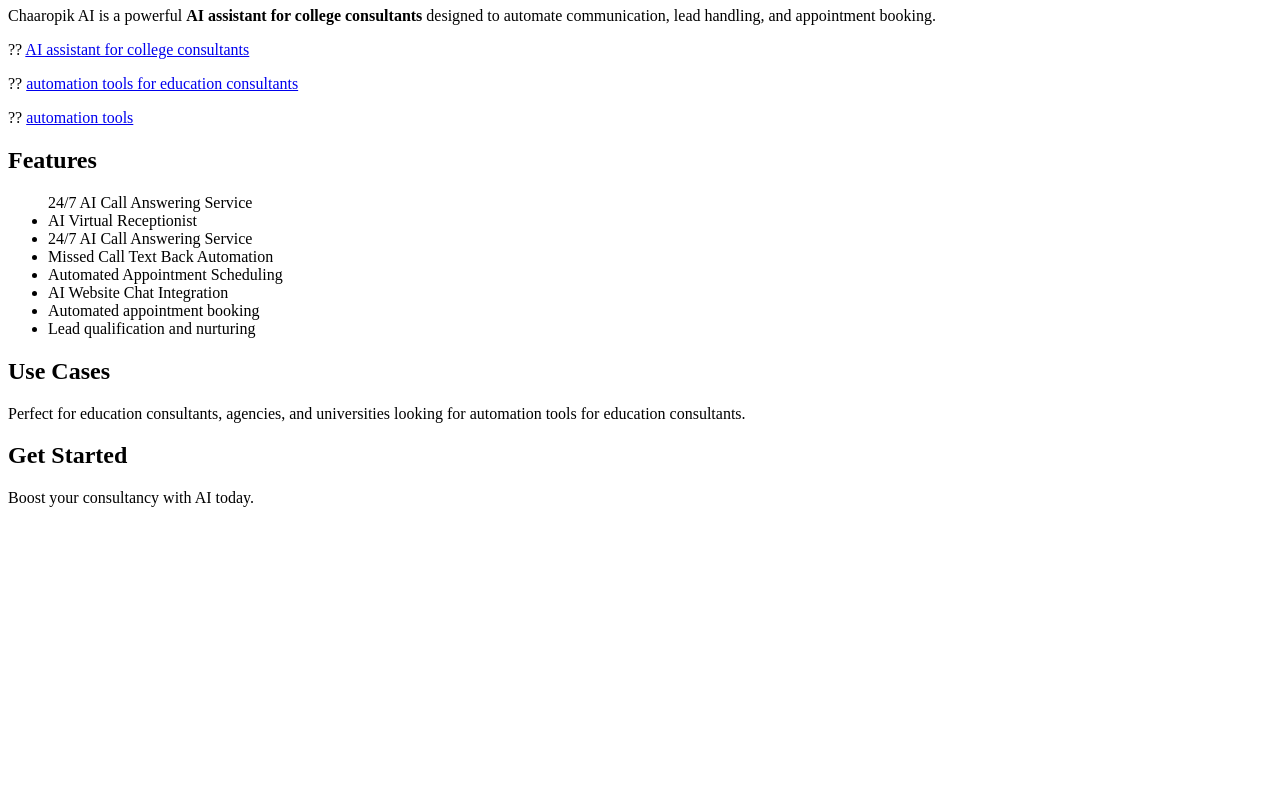
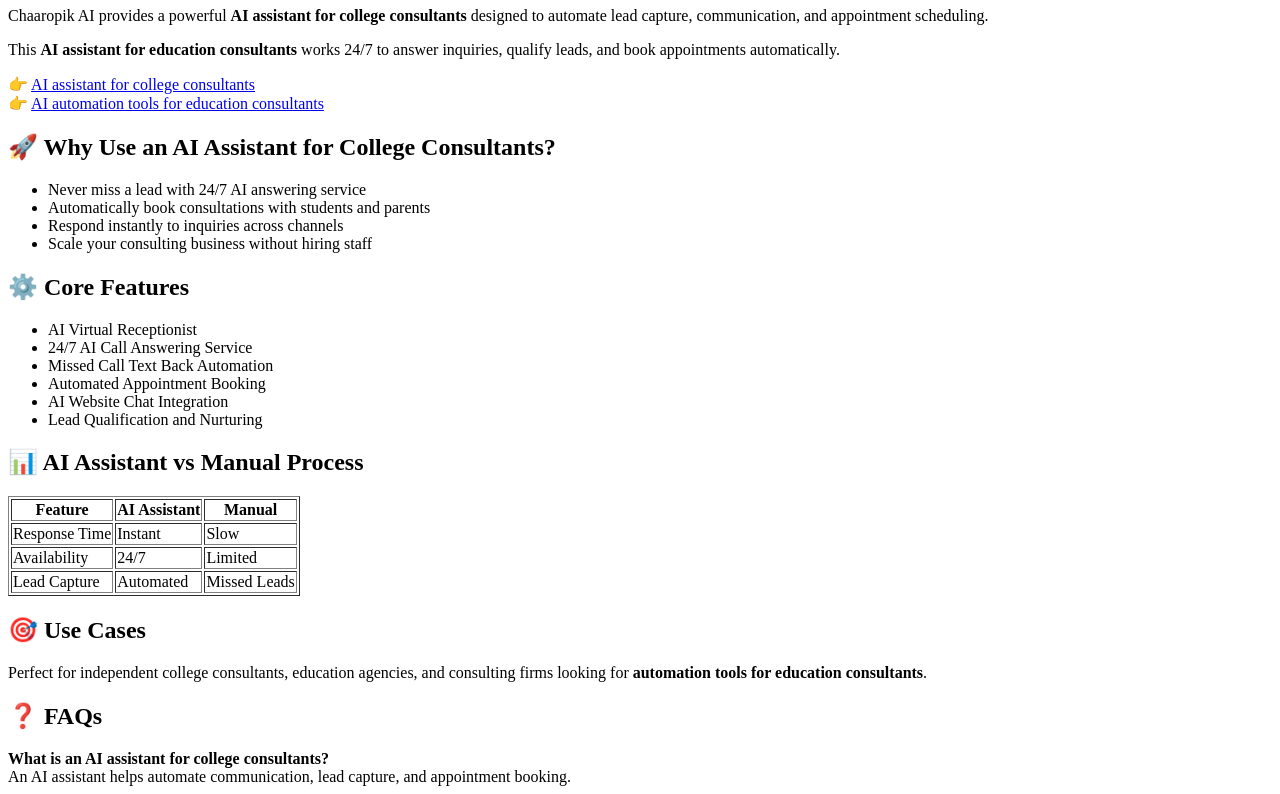
Before and after one commit to ai-assistant-college-consultants/Chaaropik-AI, a plain HTML site: page index.html in a window 1280 px wide. Shown: the part 73-867 px from the top of the page. Before the commit the page ends 800 px from the top, so only its background shows below. Drawn offline with Linux system fonts and the light colour scheme.

Commit message:
Update index.html

```diff
--- a/index.html
+++ b/index.html
@@ -2,11 +2,13 @@
 <html lang="en">
 <head>
   <meta charset="UTF-8">
-  <title>AI Assistant for College Consultants | Chaaropik AI</title>
-  <meta name="description" content="Chaaropik AI provides AI assistant, automation tools, and AI receptionist solutions for education and college consultants.">
 
-  <!-- ? Schema (VERY IMPORTANT FOR SEO) -->
- <script type="application/ld+json">
+  <title>AI Assistant for College Consultants (24/7 Booking & AI Answering Service)</title>
+
+  <meta name="description" content="AI assistant for college consultants in the USA. 24/7 AI answering service, automated appointment booking, and lead capture for education consultants.">
+
+  <!-- SEO Schema -->
+  <script type="application/ld+json">
 {
   "@context": "https://schema.org",
   "@graph": [
@@ -24,7 +26,7 @@
     {
       "@type": "Service",
       "name": "AI Assistant for College Consultants",
-      "description": "24/7 AI answering service and appointment booking AI for education consultants in the USA. Designed for independent college consultants to automate lead capture, messaging, and scheduling.",
+      "description": "24/7 AI answering service and appointment booking AI for education consultants in the USA.",
       "provider": {
         "@type": "Organization",
         "name": "Chaaropik AI"
@@ -37,62 +39,94 @@
         "AI assistant for college consultants",
         "AI assistant for education consultants",
         "AI answering service for education consultants",
-        "AI answering service for college consulting businesses",
-        "appointment booking AI for college consultants",
-        "appointment booking AI for education consultants",
-        "virtual assistant for college consultants",
-        "automated support for college consultants",
-        "AI tool for education consultants",
-        "24/7 AI assistant for education consultants",
-        "AI assistant for independent college consultants"
+        "appointment booking AI for college consultants"
       ]
     }
 
   ]
 }
 </script>
+
 </head>
 
 <body>
 
-<h1>AI Assistant for College Consultants</h1>
+<h1>AI Assistant for College Consultants (24/7 AI Answering & Booking System)</h1>
 
 <p>
-Chaaropik AI is a powerful <strong>AI assistant for college consultants</strong> designed to automate communication, lead handling, and appointment booking.
+Chaaropik AI provides a powerful <strong>AI assistant for college consultants</strong> designed to automate lead capture, communication, and appointment scheduling.
 </p>
 
 <p>
-?? <a href="https://yourdomain.com/ai-assistant-college-consultants">AI assistant for college consultants</a>
+This <strong>AI assistant for education consultants</strong> works 24/7 to answer inquiries, qualify leads, and book appointments automatically.
 </p>
 
 <p>
-?? <a href="https://chaaropik.com/ai-assistant-college-consultants">automation tools for education consultants</a>
+👉 <a href="https://chaaropik.com/ai-assistant-college-consultants">AI assistant for college consultants</a><br>
+👉 <a href="https://chaaropik.com/connect">AI automation tools for education consultants</a>
 </p>
 
-<p>
-?? <a href="https://chaaropik.com/connect">automation tools</a>
-</p>
+<h2>🚀 Why Use an AI Assistant for College Consultants?</h2>
+<ul>
+  <li>Never miss a lead with 24/7 AI answering service</li>
+  <li>Automatically book consultations with students and parents</li>
+  <li>Respond instantly to inquiries across channels</li>
+  <li>Scale your consulting business without hiring staff</li>
+</ul>
 
-<h2>Features</h2>
+<h2>⚙️ Core Features</h2>
 <ul>
-24/7 AI Call Answering Service
   <li>AI Virtual Receptionist</li>
   <li>24/7 AI Call Answering Service</li>
   <li>Missed Call Text Back Automation</li>
-  <li>Automated Appointment Scheduling</li>
+  <li>Automated Appointment Booking</li>
   <li>AI Website Chat Integration</li>
-  <li>Automated appointment booking</li>
-  <li>Lead qualification and nurturing</li>
+  <li>Lead Qualification and Nurturing</li>
 </ul>
 
-<h2>Use Cases</h2>
+<h2>📊 AI Assistant vs Manual Process</h2>
+<table border="1">
+<tr>
+<th>Feature</th>
+<th>AI Assistant</th>
+<th>Manual</th>
+</tr>
+<tr>
+<td>Response Time</td>
+<td>Instant</td>
+<td>Slow</td>
+</tr>
+<tr>
+<td>Availability</td>
+<td>24/7</td>
+<td>Limited</td>
+</tr>
+<tr>
+<td>Lead Capture</td>
+<td>Automated</td>
+<td>Missed Leads</td>
+</tr>
+</table>
+
+<h2>🎯 Use Cases</h2>
 <p>
-Perfect for education consultants, agencies, and universities looking for automation tools for education consultants.
+Perfect for independent college consultants, education agencies, and consulting firms looking for <strong>automation tools for education consultants</strong>.
 </p>
 
-<h2>Get Started</h2>
+<h2>❓ FAQs</h2>
+
+<p><strong>What is an AI assistant for college consultants?</strong><br>
+An AI assistant helps automate communication, lead capture, and appointment booking.</p>
+
+<p><strong>Can AI book appointments automatically?</strong><br>
+Yes, AI assistants can schedule consultations based on availability.</p>
+
+<p><strong>Is this useful for independent consultants?</strong><br>
+Absolutely. It helps scale operations without hiring staff.</p>
+
+<h2>🚀 Get Started</h2>
 <p>
-Boost your consultancy with AI today.
+Start using an <strong>AI assistant for college consultants</strong> today and automate your consulting business.
 </p>
 
 </body>
```
